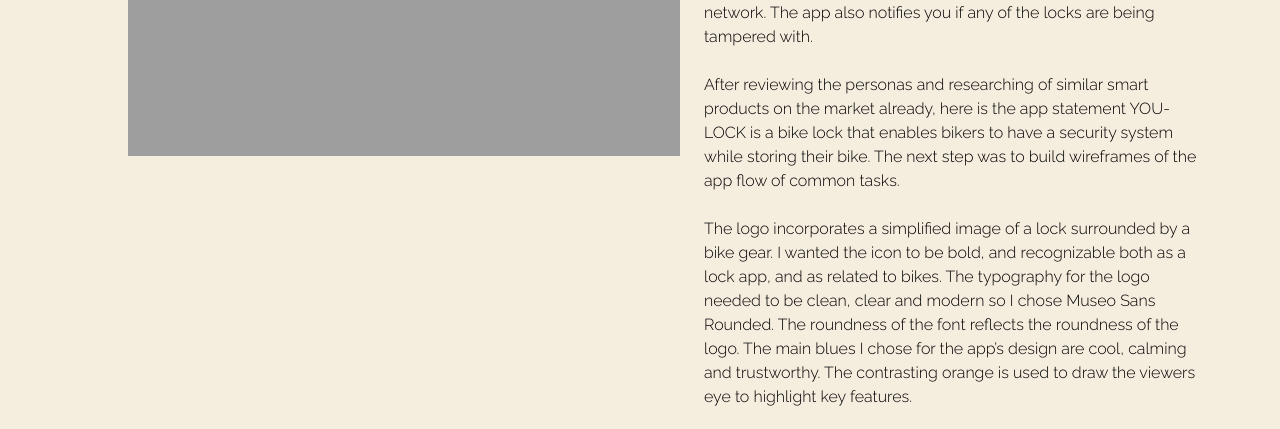
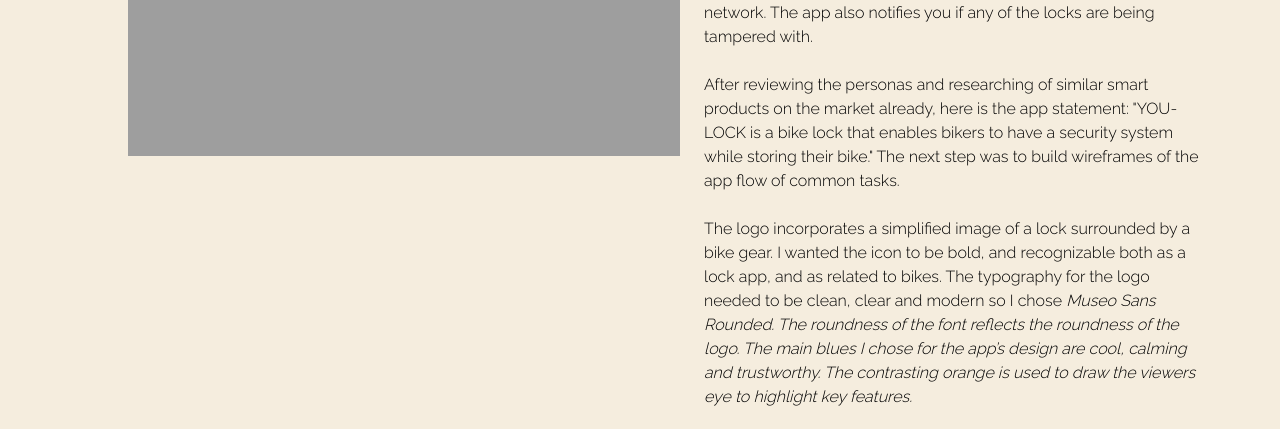
Before and after one commit to sagehartly/designedbysage.ca, a Jekyll site: the page built from app-design.html, in a window 1280 px wide, cut to the strip 436-865 px from the top of the page. Built offline with Jekyll 4.4.1, drawn with Linux system fonts in a browser that asks for light colours.

Commit message:
Neverending typos

```diff
--- a/app-design.html
+++ b/app-design.html
@@ -15,11 +15,11 @@
         <hr>
         <p class="kilo">If you ride your bike in the city, you are familiar with the unease you feel when locking your bike on the street. Anything can happen and one thief can take away one of your most valuable possessions in just minutes.
           The You-Lock technology incorporates a state of the art smart u-lock that uses GPS installed into the frame of the bike. This allows the user to check on the status of any of the bikes in their network. The app also notifies you if any of the locks are being tampered with.</p>
-        <p class="kilo">After reviewing the personas and researching of similar smart products on the market already, here is the app statement
-          YOU-LOCK is a bike lock that enables bikers to have a security system while storing their bike.
+        <p class="kilo">After reviewing the personas and researching of similar smart products on the market already,
+          here is the app statement: "YOU-LOCK is a bike lock that enables bikers to have a security system while storing their bike."
           The next step was to build wireframes of the app flow of common tasks.</p>
         <p class="kilo">The logo incorporates a simplified image of a lock surrounded by a bike gear. I wanted the icon to be bold, and recognizable both as a lock app, and as related to bikes.
-          The typography for the logo needed to be clean, clear and modern so I chose Museo Sans Rounded. The roundness of the font reflects the roundness of the logo.
+          The typography for the logo needed to be clean, clear and modern so I chose <em>Museo Sans Rounded<em>. The roundness of the font reflects the roundness of the logo.
           The main blues I chose for the app’s design are cool, calming and trustworthy. The contrasting orange is used to draw the viewers eye to highlight key features.</p>
           <div class="embed embed-4by3 ">
               <video class="embed-item" muted loop autoplay src="https://vimeo.com/189800160"></video>
--- a/movie-poster.html
+++ b/movie-poster.html
@@ -13,7 +13,7 @@
         <h1 class="text-upper push-0">Movie Poster</h1>
         <h2 class="mega">Design, Typography, Photo Editing</h2>
         <hr>
-        <p class="kilo">This is a movie poster I designed for the film <em>Drive</em>. I wanted to incorporate an interesting type treatment for the title that mimics the neon lights that are prevalent throughout the movie. </p>
+        <p class="kilo">This is a movie poster I designed for the film <em>Drive</em> for a school assignment. I wanted to incorporate an interesting type treatment for the title that mimics the neon lights that are prevalent throughout the movie. </p>
         <br>I love the way that this double-exposure technique gives the piece a vintage, yet modern feel which really relates to the feeling of the film.
         Below are the selection of sourced images I used to create my final poster.</p>
       </div>
```
